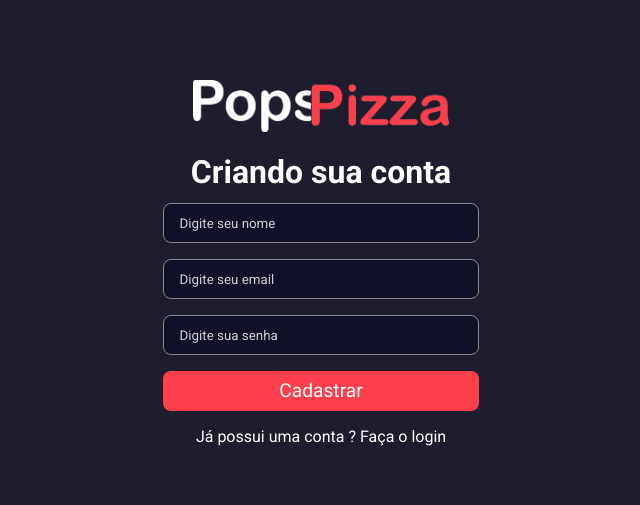
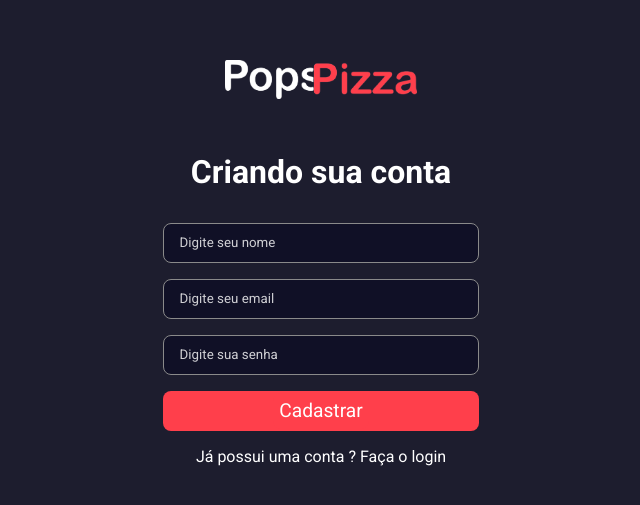
Before and after one commit to pettersonPadilha/web, a Next.js app: page /signup in a window 1280 px wide. Shown: the part 121-626 px from the top of the page, without its empty margins (319-959 px from the left). Built offline with nearby package versions, Linux system fonts and the light colour scheme.

Commit message:
Spinning loading

```diff
--- a/src/styles/Home.module.scss
+++ b/src/styles/Home.module.scss
@@ -8,7 +8,7 @@
 }
 
 .img{
-    width: 20%;
+    width: 15%;
     height: 10%;
 }
 
@@ -23,7 +23,7 @@
 
     h1{
         color: var(--white);
-        margin-bottom: 0.75rem;
+        margin: 2rem;
     }
 
     form {
```
Also changed, not shown: src/pages/index.tsx (+8 -1 lines).
